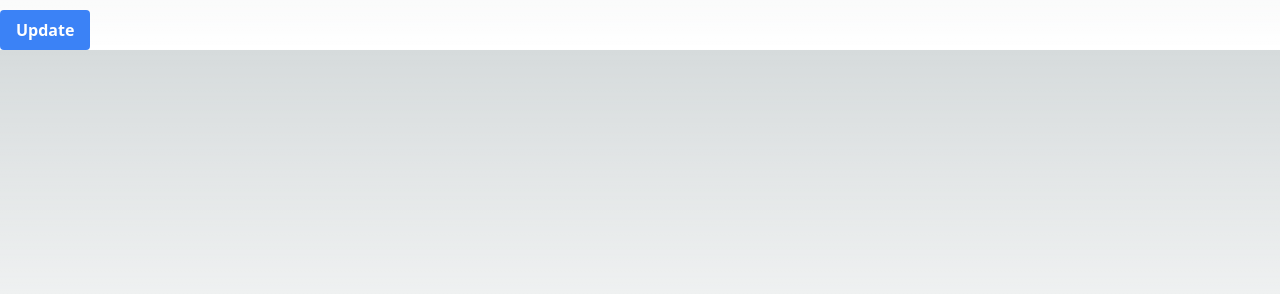
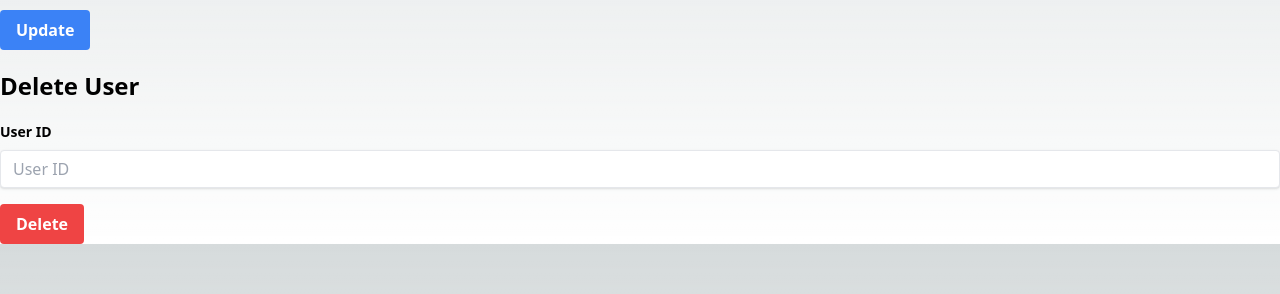
Before and after one commit to vrstep/flagquizgame, a Next.js app: page /home in a window 1280 px wide. Shown: the part 349-643 px from the top of the page. Built offline with nearby package versions, Linux system fonts and the light colour scheme; no server answers.

Commit message:
Implement delete operation

```diff
--- a/pages/home.js
+++ b/pages/home.js
@@ -29,6 +29,22 @@ export default function UserList() {
             .put(url, data)
             .then((response) => {
                 alert("User updated successfully");
+                // Refresh user list
+                axios.get(url).then((response) => setUsers(response.data));
+            })
+            .catch((error) => alert(error));
+    };
+
+    // Delete: Delete a user
+    const handleDeleteUser = (e) => {
+        e.preventDefault();
+        let data = {
+            id: userId,
+        };
+        axios
+            .delete(url, { data })
+            .then((response) => {
+                alert("User deleted successfully");
                 // Refresh user list
                 axios.get(url).then((response) => setUsers(response.data));
             })
@@ -145,6 +161,29 @@ export default function UserList() {
                     Update
                 </button>
             </div>
+            <div className="mt-5">
+                <h2 className="text-2xl font-bold mb-5">Delete User</h2>
+                <label
+                    className="block text-sm font-bold mb-2"
+                    htmlFor="userId"
+                >
+                    User ID
+                </label>
+                <input
+                    className="shadow appearance-none border rounded w-full py-2 px-3 text-gray-700 leading-tight focus:outline-none focus:shadow-outline"
+                    id="userId"
+                    type="text"
+                    value={userId}
+                    onChange={(e) => setUserId(e.target.value)}
+                    placeholder="User ID"
+                />
+                <button
+                    className="bg-red-500 hover:bg-red-700 text-white font-bold py-2 px-4 rounded mt-4"
+                    onClick={handleDeleteUser}
+                >
+                    Delete
+                </button>
+            </div>
         </div>
     );
 }
```
Also changed, not shown: 1 other file (tests, documents, lock files or other folders).
